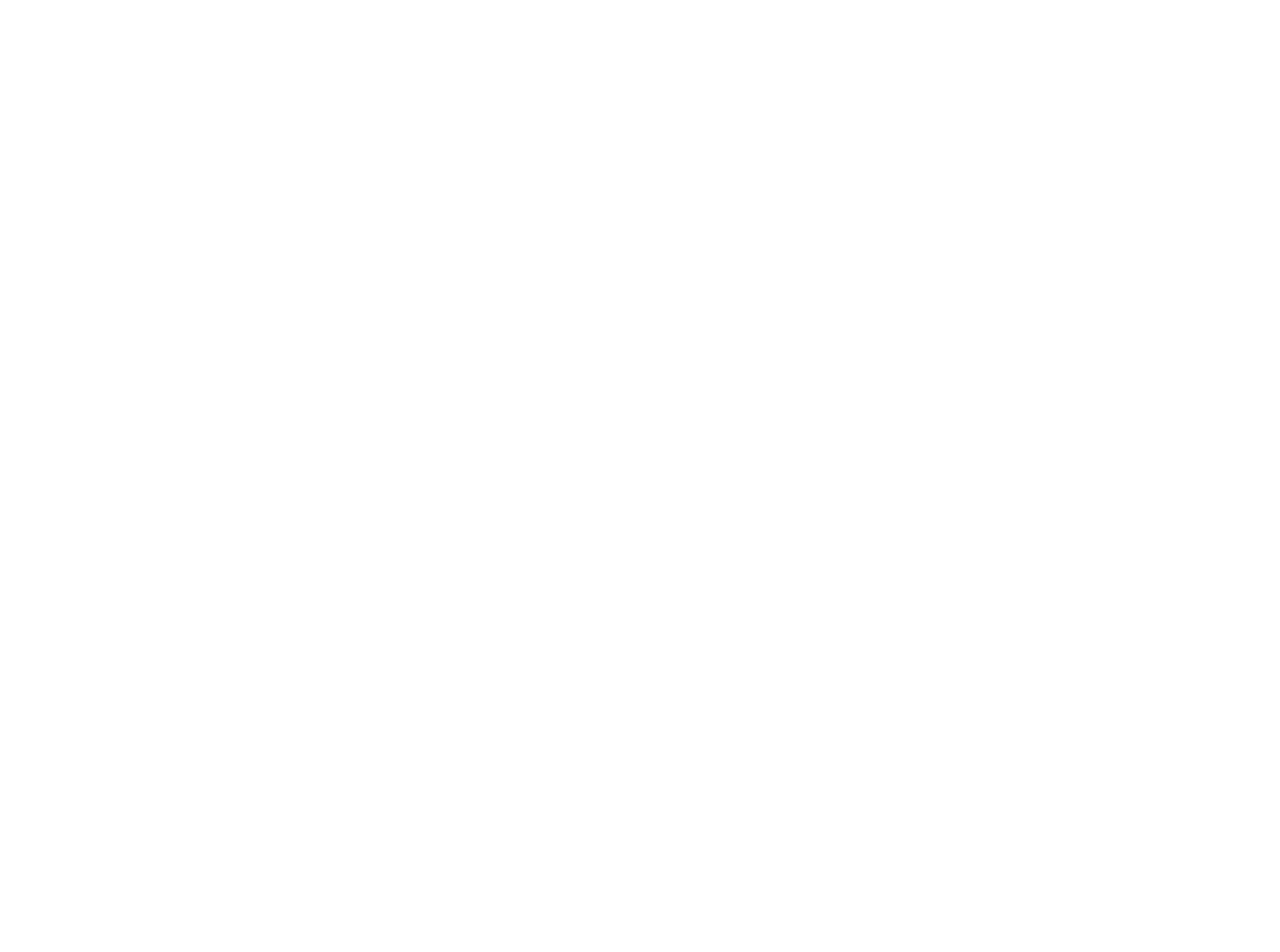
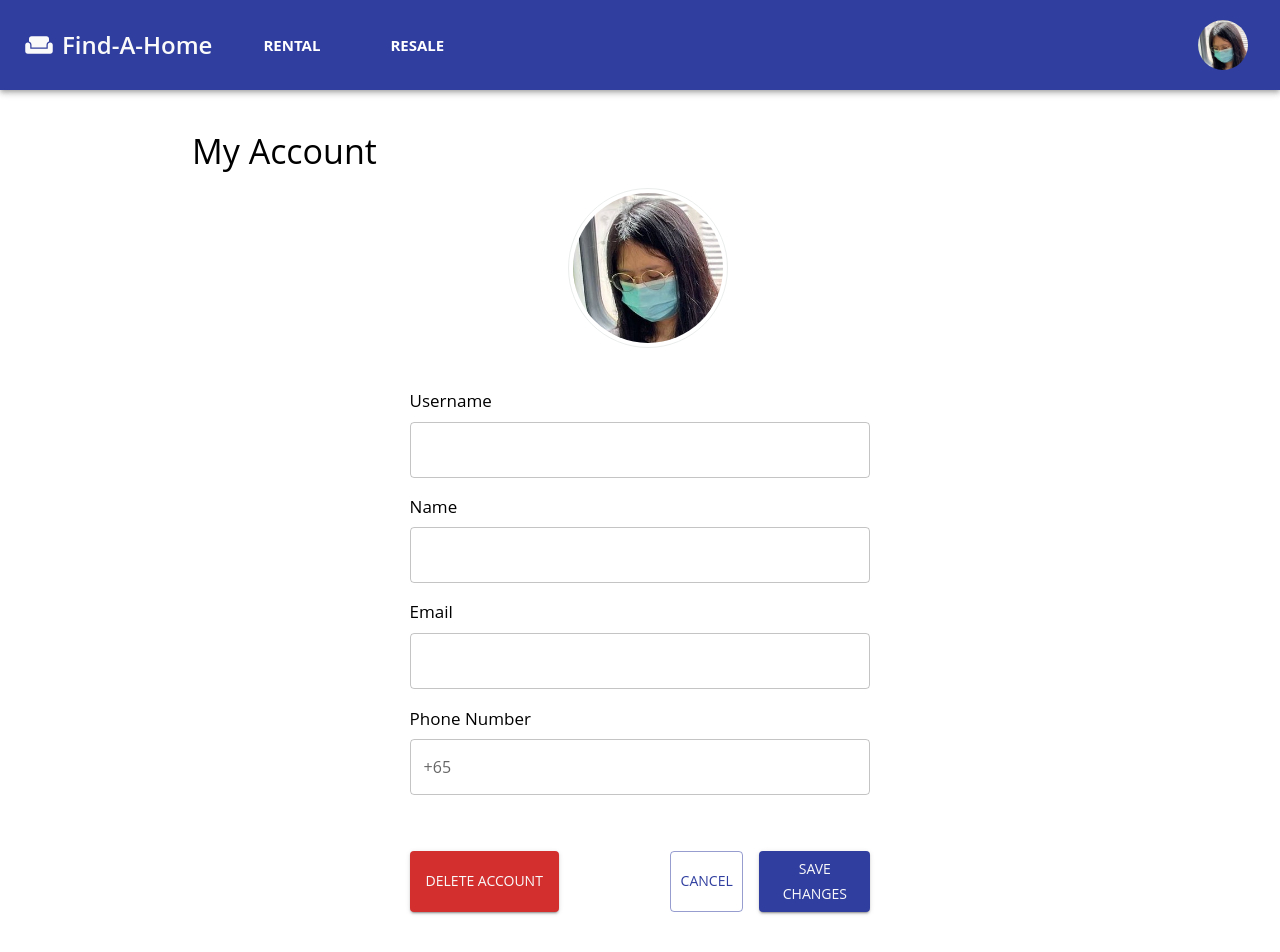
Before and after one commit to yekai11/2103-timetogoDB, a React (Create React App) app in the folder timetogodb/: page /profile in a window 1280 px wide. Before the commit this address had no page. Before the commit the page ends 800 px from the top, so only its background shows below. Built offline with nearby package versions, Linux system fonts and the light colour scheme.

Commit message:
added profile page

```diff
--- a/timetogodb/src/App.js
+++ b/timetogodb/src/App.js
@@ -5,6 +5,7 @@ import RentalPage from "./Components/RentalPage";
 import ResalePage from "./Components/ResalePage";
 import LoginPage from "./Components/LoginPage";
 import RegisterPage from "./Components/RegisterPage";
+import ProfilePage from "./Components/ProfilePage";
 import { indigo, red } from "@mui/material/colors";
 import { createTheme, ThemeProvider } from "@mui/material/styles";
 
@@ -38,6 +39,8 @@ function App() {
             <Route path="rental" element={<RentalPage />}></Route>
             <Route path="resale" element={<ResalePage />}></Route>
             <Route path="register" element={<RegisterPage />}></Route>
+            <Route path="profile" element={<ProfilePage />}></Route>
+
           </Routes>
         </Router>
       </ThemeProvider>
--- a/timetogodb/src/Components/Header/HeaderComponent.jsx
+++ b/timetogodb/src/Components/Header/HeaderComponent.jsx
@@ -11,6 +11,7 @@ import {
   Menu,
   Tooltip,
   Avatar,
+  Link
 } from "@mui/material";
 import WeekendIcon from "@mui/icons-material/Weekend";
 import avatar from "../../assets/avatar.jpg";
@@ -28,14 +29,14 @@ export default function Header() {
     setAnchorElUser(null);
   };
 
-  const handleLogout = () =>{
-    window.localStorage.removeItem("isLoggedIn");
-    window.location.href = '/';
-  }
+  const handleLogout = () => {
+    window.localStorage.clear();
+    window.location.href = "/";
+  };
 
   return (
     <AppBar color="primary" position="static">
-      <Container maxWidth="auto">
+      <Container maxWidth="100vw">
         <Toolbar disableGutters>
           <WeekendIcon
             sx={{ fontSize: 30, display: { xs: "none", md: "flex" }, mr: 1 }}
@@ -115,7 +116,7 @@ export default function Header() {
           <Box sx={{ flexGrow: 0 }}>
             <Tooltip title="Account">
               <IconButton onClick={handleOpenUserMenu}>
-                <Avatar sx={{width:50, height:50}}src={avatar}/>
+                <Avatar sx={{ width: 50, height: 50 }} src={avatar} />
               </IconButton>
             </Tooltip>
             <Menu
@@ -134,8 +135,10 @@ export default function Header() {
               open={Boolean(anchorElUser)}
               onClose={handleCloseUserMenu}
             >
-              <MenuItem href='/userprofile'>
+              <MenuItem>
+                <Link color='black' underline='none' href="/profile">
                   <Typography textAlign="center">My Account</Typography>
+                </Link>
               </MenuItem>
 
               <MenuItem onClick={handleLogout}>
--- /dev/null
+++ b/timetogodb/src/Components/ProfilePage.jsx
@@ -0,0 +1,338 @@
+import React, { useState } from "react";
+import {
+  Typography,
+  Box,
+  TextField,
+  Avatar,
+  Divider,
+  InputAdornment,
+  Button,
+  Slide,
+  Dialog,
+  DialogTitle,
+  DialogContent,
+  DialogContentText,
+  DialogActions,
+} from "@mui/material";
+import Header from "../Components/Header/HeaderComponent";
+import avatar from "../assets/avatar.jpg";
+import ErrorIcon from "@mui/icons-material/Error";
+
+
+const Transition = React.forwardRef(function Transition(props, ref) {
+  return <Slide direction="up" ref={ref} {...props} />;
+});
+
+export default function ProfilePage() {
+  /* username field */
+  const [username, setUsername] = useState(window.localStorage.getItem("username"));
+
+  const handleUsernameChange = (event) => {
+    setUsername(event.target.value);
+  };
+
+  /* name field */
+  const [name, setName] = useState(window.localStorage.getItem("name"));
+
+  const handleNameChange = (event) => {
+    setName(event.target.value);
+  };
+
+  /* email field */
+  const [email, setEmail] = useState(window.localStorage.getItem("email"));
+
+  const handleEmailChange = (event) => {
+    setEmail(event.target.value);
+  };
+
+  /* phone number field */
+  const [phonenumber, setPhonenumber] = useState(window.localStorage.getItem("phonenumber"));
+
+  const handlePhoneNumberChange = (event) => {
+    setPhonenumber(event.target.value);
+  };
+
+  /* Delete account dialog */
+  const [openDialog, setOpenDialog] = React.useState(false);
+
+  const handleDialogOpen = () => {
+    setOpenDialog(true);
+  };
+
+  const handleDialogClose = () => {
+    setOpenDialog(false);
+  };
+
+  const handleDeleteAccount = () => {
+    setOpenDialog(false);
+    /* insert delete account function here */
+  };
+
+  return (
+    <div>
+      <Header />
+      <Box
+        sx={{
+          display: "flex",
+          justifyContent: "center",
+          flexDirection: "column",
+          alignItems: "center",
+          width: "auto",
+          height: "100vh",
+          //   border: 2,
+          //   borderColor: "red",
+        }}
+      >
+        <Box
+          sx={{
+            display: "flex",
+            alignItems: "center",
+            flexDirection: "column",
+            width: "100%",
+            height: "100%",
+            // border: 2,
+            // borderColor: "blue",
+          }}
+        >
+          <Box sx={{ width: "70%" }}>
+            <Typography
+              variant="h4"
+              align="left"
+              sx={{ mt: 5, mb: 2, fontWeight: 500 }}
+            >
+              My Account
+            </Typography>
+          </Box>
+          <Box
+            sx={{
+              display: "flex",
+              flexDirection: "column",
+              alignItems: "center",
+              justifyContent: "center",
+              width: "100%",
+              height: "20%",
+            }}
+          >
+            <Box
+              sx={{
+                display: "flex",
+                alignItems: "center",
+                justifyContent: "center",
+                border: 1,
+                borderRadius: 50,
+                borderColor: "#ebeded",
+                padding: 0.5,
+                ml: 2,
+              }}
+            >
+              <Avatar
+                sx={{
+                  width: 150,
+                  height: 150,
+                }}
+                src={avatar}
+              />
+            </Box>
+            <Typography sx={{ fontSize: 25, fontWeight: 300 }}>
+              {name}
+            </Typography>
+          </Box>
+          <Box
+            sx={{
+              width: "60%",
+              height: "90%",
+              mt: 5,
+            }}
+          >
+            <Box
+              sx={{
+                display: "flex",
+                flexDirection: "column",
+                alignItems: "center",
+                justifyContent: "center",
+              }}
+            >
+              <Box
+                sx={{
+                  display: "flex",
+                  flexDirection: "column",
+                  width: "60%",
+                  mb: 2,
+                }}
+              >
+                <Typography
+                  align="left "
+                  sx={{ fontSize: 17, fontWeight: 500, mb: 1 }}
+                >
+                  Username
+                </Typography>
+                <TextField
+                  defaultValue={username}
+                  onChange={handleUsernameChange}
+                  sx={{ width: "100%" }}
+                />
+              </Box>
+
+              {/* <Divider fullWidth='true' variant="middle" /> */}
+
+              <Box
+                sx={{
+                  display: "flex",
+                  flexDirection: "column",
+                  width: "60%",
+                  mb: 2,
+                }}
+              >
+                <Typography
+                  align="left "
+                  sx={{ fontSize: 17, fontWeight: 500, mb: 1 }}
+                >
+                  Name
+                </Typography>
+                <TextField
+                  defaultValue={name}
+                  onChange={handleNameChange}
+                  sx={{ width: "100%" }}
+                />
+              </Box>
+
+              {/* <Divider fullWidth='true' variant="middle" /> */}
+
+              <Box
+                sx={{
+                  display: "flex",
+                  flexDirection: "column",
+                  width: "60%",
+                  mb: 2,
+                }}
+              >
+                <Typography
+                  align="left "
+                  sx={{ fontSize: 17, fontWeight: 500, mb: 1 }}
+                >
+                  Email
+                </Typography>
+                <TextField
+                  defaultValue={email}
+                  onChange={handleEmailChange}
+                  sx={{ width: "100%" }}
+                />
+              </Box>
+
+              <Box>
+                <Divider />
+              </Box>
+
+              <Box
+                sx={{
+                  display: "flex",
+                  flexDirection: "column",
+                  width: "60%",
+                  mb: 2,
+                }}
+              >
+                <Typography
+                  align="left "
+                  sx={{ fontSize: 17, fontWeight: 500, mb: 1 }}
+                >
+                  Phone Number
+                </Typography>
+                <TextField
+                  defaultValue={phonenumber}
+                  onChange={handlePhoneNumberChange}
+                  InputProps={{
+                    startAdornment: (
+                      <InputAdornment position="start">+65</InputAdornment>
+                    ),
+                  }}
+                  sx={{ width: "100%" }}
+                />
+              </Box>
+              <Box
+                sx={{
+                  display: "flex",
+                  flexDirection: "row",
+                  justifyContent: "flex-end",
+                  width: "60%",
+                  mt: 5,
+                  mb: 5,
+                }}
+              >
+                <Box
+                  sx={{
+                    display: "flex",
+                    justifyContent: "flex-start",
+                    width: "65%",
+                  }}
+                >
+                  <Button
+                    variant="contained"
+                    onClick={handleDialogOpen}
+                    sx={{ background: "#d32f2f" }}
+                  >
+                    Delete Account
+                  </Button>
+                </Box>
+                <Box
+                  sx={{
+                    display: "flex",
+                    flexDirection: "row",
+                    justifyContent: "flex-end",
+                    width: "50%",
+                  }}
+                >
+                  <Button href="/home" variant="outlined">
+                    Cancel
+                  </Button>
+                  <Button variant="contained" sx={{ ml: 2 }}>
+                    Save Changes
+                  </Button>
+                </Box>
+              </Box>
+            </Box>
+          </Box>
+        </Box>
+        <Dialog
+          open={openDialog}
+          TransitionComponent={Transition}
+          keepMounted
+          onClose={handleDialogClose}
+          aria-describedby="deleting account"
+          fullWidth={"lg"}
+        >
+          <DialogTitle></DialogTitle>
+          <DialogContent>
+            <DialogContentText
+              sx={{ textAlign: "center" }}
+              id="deleting-account-dialog-description"
+            >
+              <ErrorIcon color="secondary" sx={{ fontSize: 80 }} />
+              <Typography
+                sx={{
+                  color: "secondary",
+                  textAlign: "center",
+                  fontSize: "1.3rem",
+                  fontWeight: "bold",
+                }}
+              >
+                Confirm delete account ?
+              </Typography>
+            </DialogContentText>
+          </DialogContent>
+          <DialogActions>
+            <Button variant="outlined" onClick={handleDeleteAccount}>
+              Yes
+            </Button>
+            <Button
+              variant="contained"
+              color="secondary"
+              onClick={handleDialogClose}
+            >
+              No
+            </Button>
+          </DialogActions>
+        </Dialog>
+      </Box>
+    </div>
+  );
+}
```
Also changed, not shown: timetogodb/src/Components/LoginPage.jsx (+7 -2 lines), 1 other file (tests, documents, lock files or other folders). Lines whose indentation alone changed are shown as unchanged.
